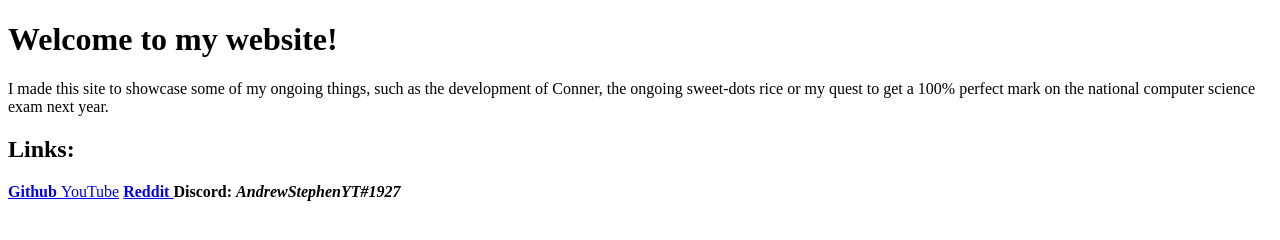
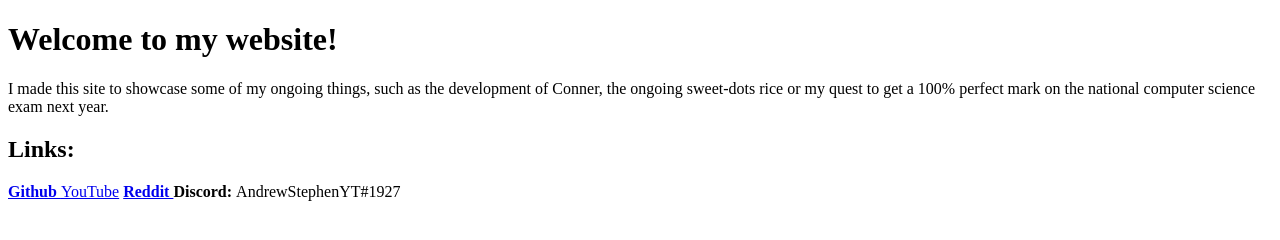
Before and after one commit to andrewstephengames/andrewstephengames.github.io, a plain HTML site: page index.html in a window 1280 px wide. Drawn offline with Linux system fonts and the light colour scheme.

Commit message:
Unbold Discord tag font.

```diff
--- a/index.html
+++ b/index.html
@@ -12,7 +12,7 @@
 <p1> <a href="https://github.com/andrewstephengames"><b> Github </b> </a> </p1>
 <p2> <a href="https://youtube.com/channel/UCgRKOA9oO5gVV3R2NFN3YTg">YouTube</a> </p3>
 <p3> <a href="https://reddit.com/u/andrewstephengames"><b> Reddit </b> </a> </p3>
-<p4> <b> Discord: <em> AndrewStephenYT#1927 </em> </b> </p4>
+<p4> <b> Discord: </b> AndrewStephenYT#1927 </p4>
 
 </body>
 </html>
```
